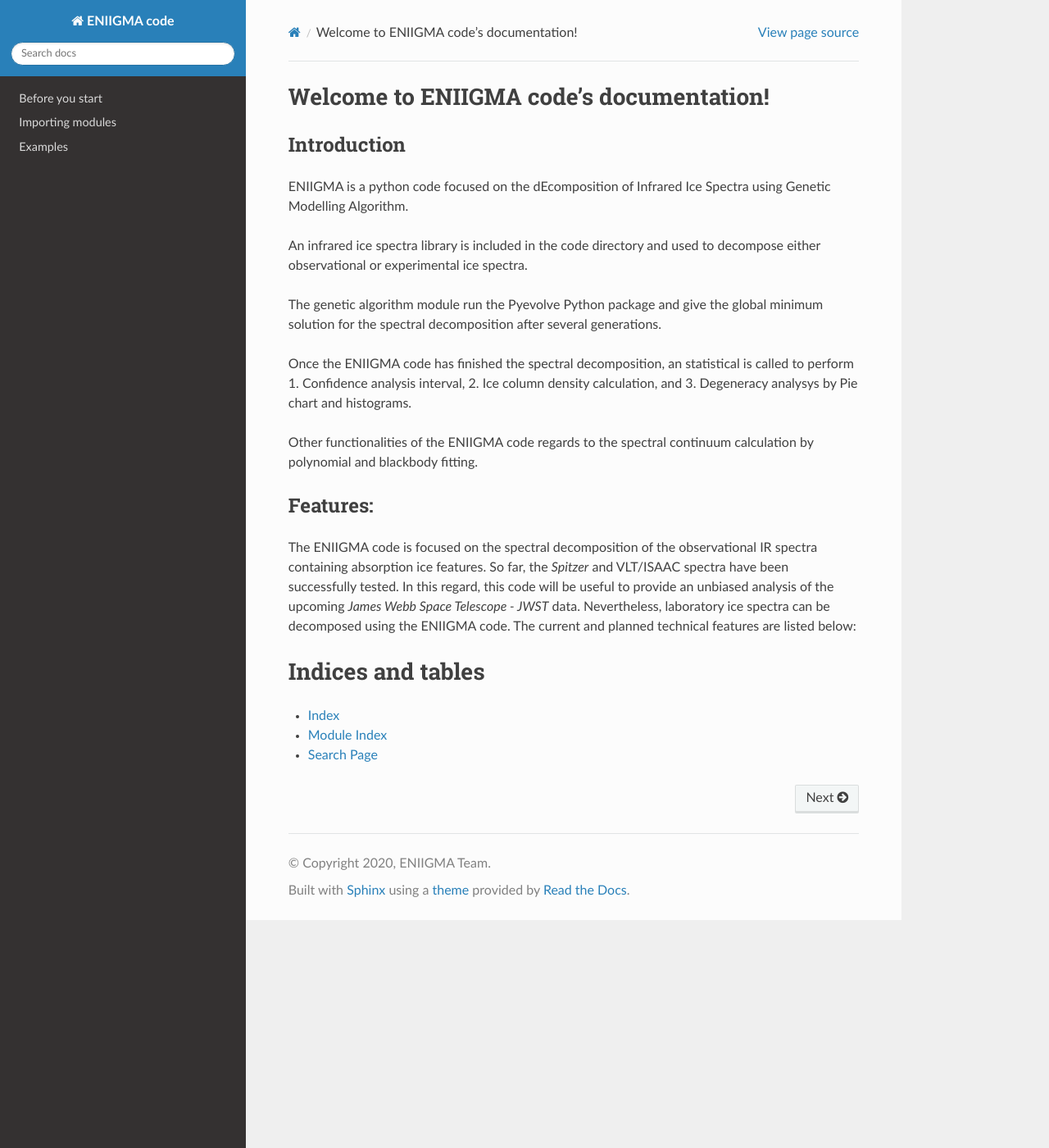
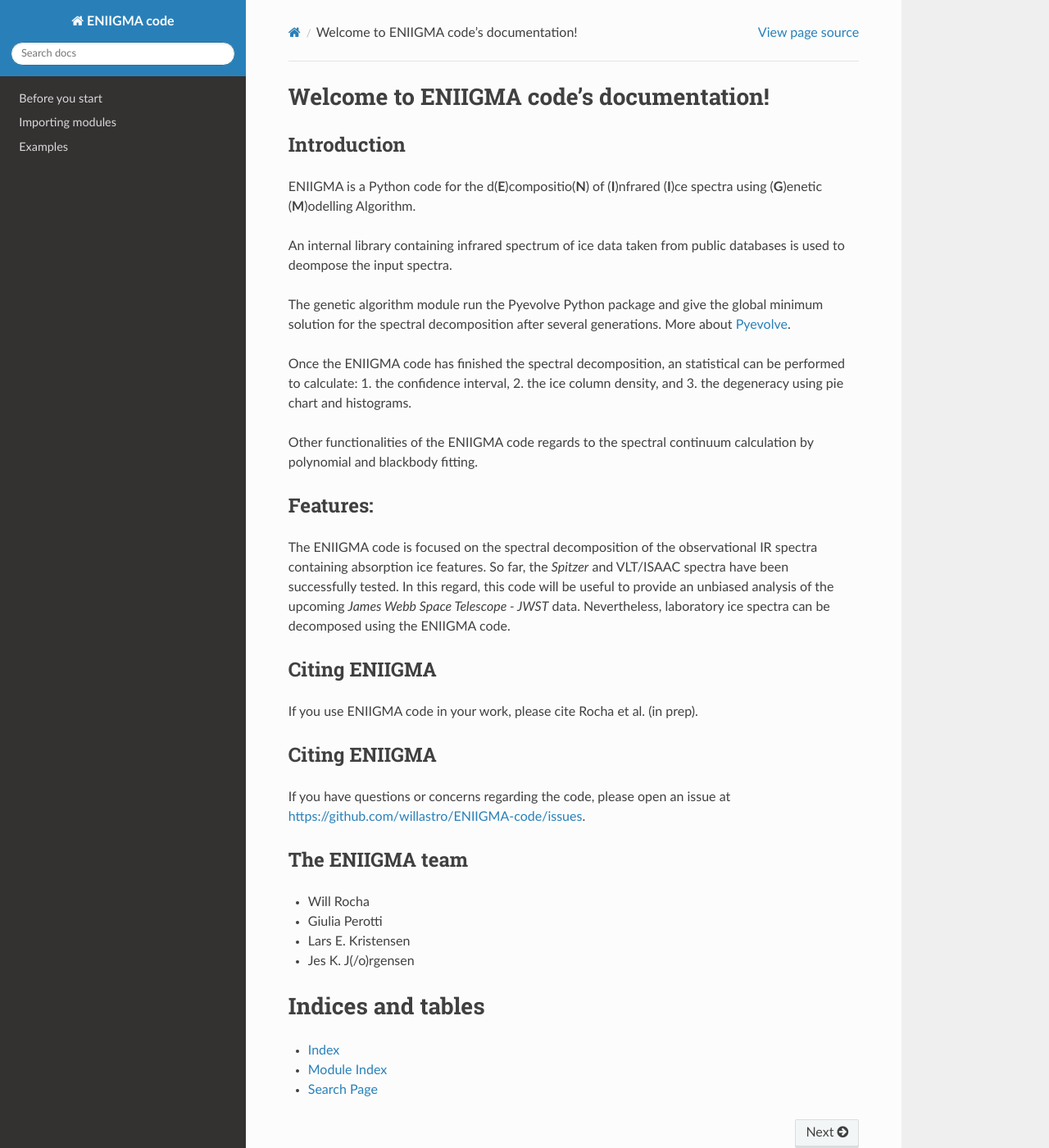
Before and after one commit to willastro/ENIIGMA-fitting-tool, a Sphinx documentation site: the page built from doc/index.rst, in a window 1280 px wide and 1400 px high. Shown: the whole window at 82% size. Built offline with Sphinx 7.4.7 and the Read the Docs theme 2.0.0, drawn with Linux system fonts in a browser that asks for light colours; pages that are not in the unit, such as notebooks, are missing from menus.

Commit message:
Update index.rst

```diff
--- a/doc/index.rst
+++ b/doc/index.rst
@@ -8,14 +8,14 @@ Welcome to ENIIGMA code's documentation!
 Introduction
 ------------
 
-ENIIGMA is a python code focused on the dEcomposition of Infrared Ice Spectra using Genetic Modelling Algorithm.
+ENIIGMA is a Python code for the d(**E**)compositio(**N**) of (**I**)nfrared (**I**)ce spectra using (**G**)enetic (**M**)odelling Algorithm.
 
-An infrared ice spectra library is included in the code directory and used to decompose either observational or experimental ice spectra.
+An internal library containing infrared spectrum of ice data taken from public databases is used to deompose the input spectra.
 
-The genetic algorithm module run the Pyevolve Python package and give the global minimum solution for the spectral decomposition after several generations.
+The genetic algorithm module run the Pyevolve Python package and give the global minimum solution for the spectral decomposition after several generations. More about `Pyevolve <http://pyevolve.sourceforge.net/0_6rc1/>`_.
 
-Once the ENIIGMA code has finished the spectral decomposition, an statistical is called to perform 1. Confidence analysis interval, 2. Ice column density calculation,
-and 3. Degeneracy analysys by Pie chart and histograms.
+Once the ENIIGMA code has finished the spectral decomposition, an statistical can be performed to calculate: 1. the confidence interval, 2. the ice column density,
+and 3. the degeneracy using pie chart and histograms.
 
 Other functionalities of the ENIIGMA code regards to the spectral continuum calculation by polynomial and blackbody fitting.
 
@@ -24,8 +24,25 @@ Features:
 
 The ENIIGMA code is focused on the spectral decomposition of the observational IR spectra containing absorption ice features. So far, the *Spitzer* and VLT/ISAAC spectra
 have been successfully tested. In this regard, this code will be useful to provide an unbiased analysis of the upcoming *James Webb Space Telescope - JWST* data. Nevertheless,
-laboratory ice spectra can be decomposed using the ENIIGMA code. The current and planned technical features are listed below:
+laboratory ice spectra can be decomposed using the ENIIGMA code.
 
+Citing ENIIGMA
+------------
+
+If you use ENIIGMA code in your work, please cite Rocha et al. (in prep).
+
+Citing ENIIGMA
+------------
+
+If you have questions or concerns regarding the code, please open an issue at https://github.com/willastro/ENIIGMA-code/issues.
+
+The ENIIGMA team
+----------------
+
+* Will Rocha
+* Giulia Perotti
+* Lars E. Kristensen
+* Jes K. J(\/o)rgensen
 
 
 
```
